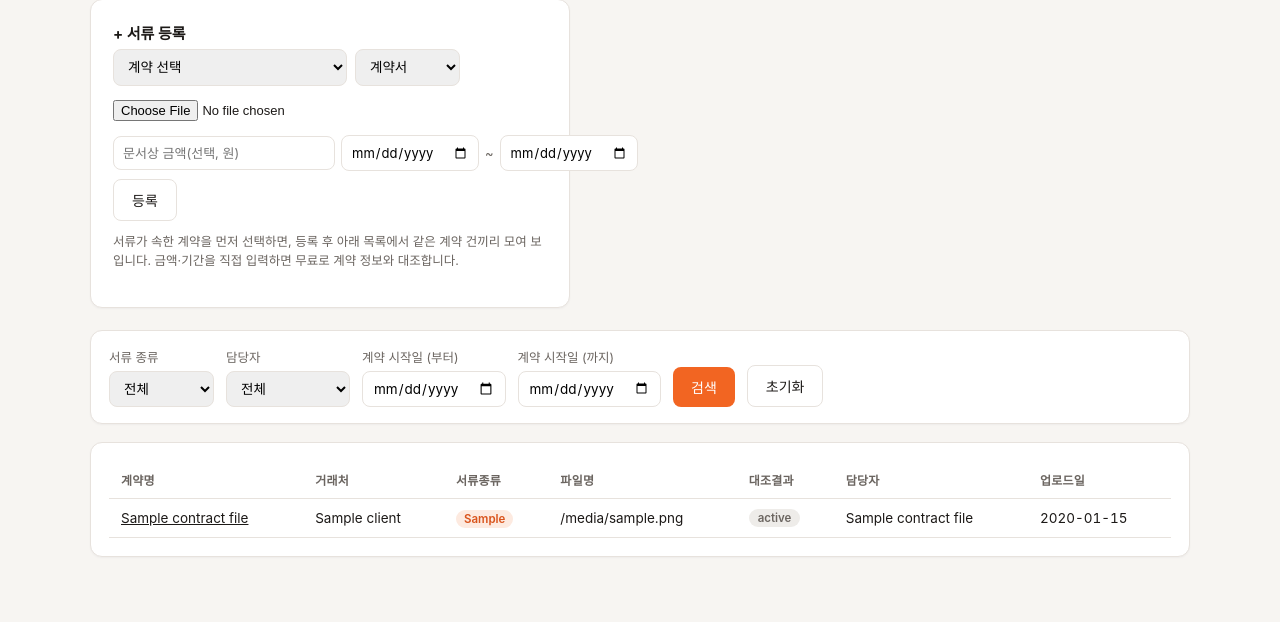
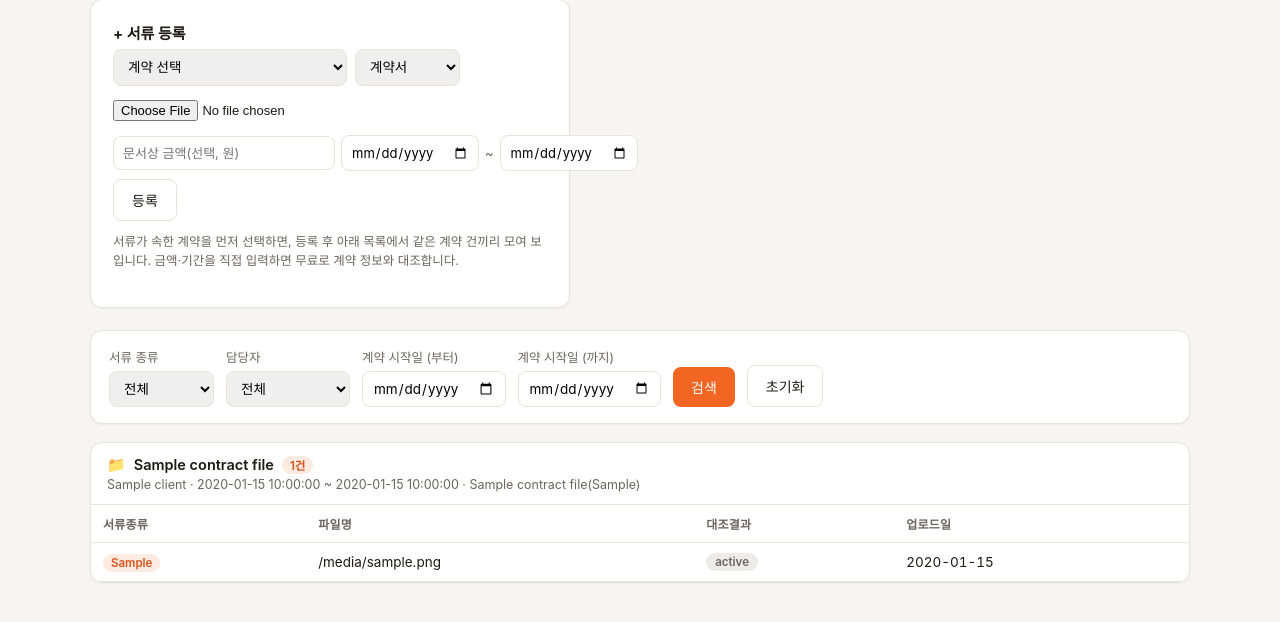
Before and after one commit to mkykelly02-tech/etners-sales-dashboard, a Flask app: page /documents in a window 1280 px wide. Shown: the part 139-761 px from the top of the page. Run offline with Flask 3, Linux system fonts and the light colour scheme; the visitor is signed in with stand-in values (Sample User, id 1); a database or web service that is not in the repository returns one stand-in record (values such as "Sample title"); some libraries are stand-ins or nearby versions.

Commit message:
Group 서류함 by contract (folder-style) and add fixed target scopes
- Documents were listed as one flat table, so files for the same
  contract didn't visually read as grouped even though they were
  already linked by contract_id. Now each contract renders as its
  own folder card with its files underneath.
- 목표 설정: always offer "GSP본부"/"감동운영팀" as target scopes,
  independent of whatever department strings existing users happen
  to have.

Co-Authored-By: Claude Sonnet 5 <noreply@anthropic.com>

```diff
--- a/app.py
+++ b/app.py
@@ -838,6 +838,29 @@ def documents():
         )
         files = cur.fetchall()
 
+        # 같은 계약 건의 서류끼리 폴더처럼 묶어서 보여준다. 최근에 파일이 올라온
+        # 계약이 위로 오도록, uploaded_at DESC로 이미 정렬된 순서에서 계약별로
+        # 처음 등장하는 순서를 그대로 폴더 순서로 쓴다.
+        groups_by_contract = {}
+        doc_groups = []
+        for f in files:
+            key = f["contract_id"]
+            group = groups_by_contract.get(key)
+            if group is None:
+                group = {
+                    "contract_id": f["contract_id"],
+                    "contract_title": f["contract_title"],
+                    "client": f["client"],
+                    "start_date": f["start_date"],
+                    "end_date": f["end_date"],
+                    "owner_name": f["owner_name"],
+                    "owner_department": f["owner_department"],
+                    "files": [],
+                }
+                groups_by_contract[key] = group
+                doc_groups.append(group)
+            group["files"].append(f)
+
         owners = []
         if session["role"] == "admin":
             cur.execute("SELECT id, display_name FROM users ORDER BY display_name")
@@ -854,7 +877,7 @@ def documents():
 
     return render_template(
         "documents.html",
-        files=files,
+        doc_groups=doc_groups,
         doc_types=DOC_TYPES,
         owners=owners,
         upload_targets=upload_targets,
@@ -1059,7 +1082,10 @@ def admin_targets():
         cur.execute("SELECT * FROM targets ORDER BY year_month DESC, department NULLS FIRST")
         targets = cur.fetchall()
         cur.execute("SELECT DISTINCT department FROM users ORDER BY department")
-        departments = [r["department"] for r in cur.fetchall()]
+        existing_departments = [r["department"] for r in cur.fetchall()]
+        # 실제 가입자 부서와 별개로 항상 선택 가능해야 하는 목표 대상.
+        fixed_targets = ["GSP본부", "감동운영팀"]
+        departments = fixed_targets + [d for d in existing_departments if d not in fixed_targets]
     return render_template(
         "admin_targets.html", targets=targets, departments=departments, user=current_user_dict(), today=date.today().isoformat()
     )
--- a/static/style.css
+++ b/static/style.css
@@ -625,6 +625,66 @@ td.empty {
     font-size: 12.5px;
 }
 
+/* ---------- 서류함 폴더 그룹 ---------- */
+
+.doc-group {
+    background: var(--surface);
+    border: 1px solid var(--line);
+    border-radius: 12px;
+    box-shadow: 0 1px 2px rgba(15, 27, 61, 0.04);
+    margin-bottom: 16px;
+    overflow: hidden;
+}
+
+.doc-group-head {
+    background: var(--surface-2);
+    border-bottom: 1px solid var(--line);
+    padding: 12px 16px;
+    display: flex;
+    flex-direction: column;
+    gap: 3px;
+}
+
+.doc-group-title {
+    display: flex;
+    align-items: center;
+    gap: 8px;
+    font-size: 14.5px;
+    font-weight: 600;
+}
+
+.doc-group-title a {
+    color: var(--ink);
+    text-decoration: none;
+}
+
+.doc-group-title a:hover {
+    color: var(--accent);
+    text-decoration: underline;
+}
+
+.folder-icon {
+    font-size: 15px;
+}
+
+.doc-group-count {
+    font-size: 11.5px;
+    font-weight: 600;
+    color: var(--accent-dark);
+    background: var(--accent-soft);
+    padding: 1px 8px;
+    border-radius: 999px;
+}
+
+.doc-group-meta {
+    font-size: 12.5px;
+    color: var(--muted);
+}
+
+.doc-group .table-scroll table {
+    margin: 0;
+}
+
 /* ---------- AI 문서대조 배지 ---------- */
 
 .match-badge {
--- a/templates/documents.html
+++ b/templates/documents.html
@@ -67,25 +67,38 @@
     </form>
 </div>
 
+{% if not doc_groups %}
 <div class="table-card">
+    <p class="empty">조건에 맞는 서류가 없습니다.</p>
+</div>
+{% endif %}
+
+{% for g in doc_groups %}
+<div class="doc-group">
+    <div class="doc-group-head">
+        <div class="doc-group-title">
+            <span class="folder-icon">📁</span>
+            <a href="{{ url_for('contract_edit', contract_id=g.contract_id) }}">{{ g.contract_title }}</a>
+            <span class="doc-group-count">{{ g.files|length }}건</span>
+        </div>
+        <div class="doc-group-meta">
+            {{ g.client }} · {{ g.start_date }} ~ {{ g.end_date }}
+            {% if user.role == 'admin' %}· {{ g.owner_name }}({{ g.owner_department }}){% endif %}
+        </div>
+    </div>
     <div class="table-scroll">
         <table>
             <thead>
                 <tr>
-                    <th>계약명</th>
-                    <th>거래처</th>
                     <th>서류종류</th>
                     <th>파일명</th>
                     <th>대조결과</th>
-                    {% if user.role == 'admin' %}<th>담당자</th>{% endif %}
                     <th>업로드일</th>
                 </tr>
             </thead>
             <tbody>
-                {% for f in files %}
+                {% for f in g.files %}
                 <tr>
-                    <td><a href="{{ url_for('contract_edit', contract_id=f.contract_id) }}">{{ f.contract_title }}</a></td>
-                    <td>{{ f.client }}</td>
                     <td><span class="file-doc-type">{{ f.doc_type }}</span></td>
                     <td><a href="{{ url_for('contract_file_download', contract_id=f.contract_id, file_id=f.id) }}" class="file-name">{{ f.file_name }}</a></td>
                     <td>
@@ -95,14 +108,12 @@
                         <span class="match-badge">-</span>
                         {% endif %}
                     </td>
-                    {% if user.role == 'admin' %}<td>{{ f.owner_name }}</td>{% endif %}
                     <td class="date-range">{{ f.uploaded_at.strftime('%Y-%m-%d') }}</td>
                 </tr>
-                {% else %}
-                <tr><td colspan="7" class="empty">조건에 맞는 서류가 없습니다.</td></tr>
                 {% endfor %}
             </tbody>
         </table>
     </div>
 </div>
+{% endfor %}
 {% endblock %}
```
